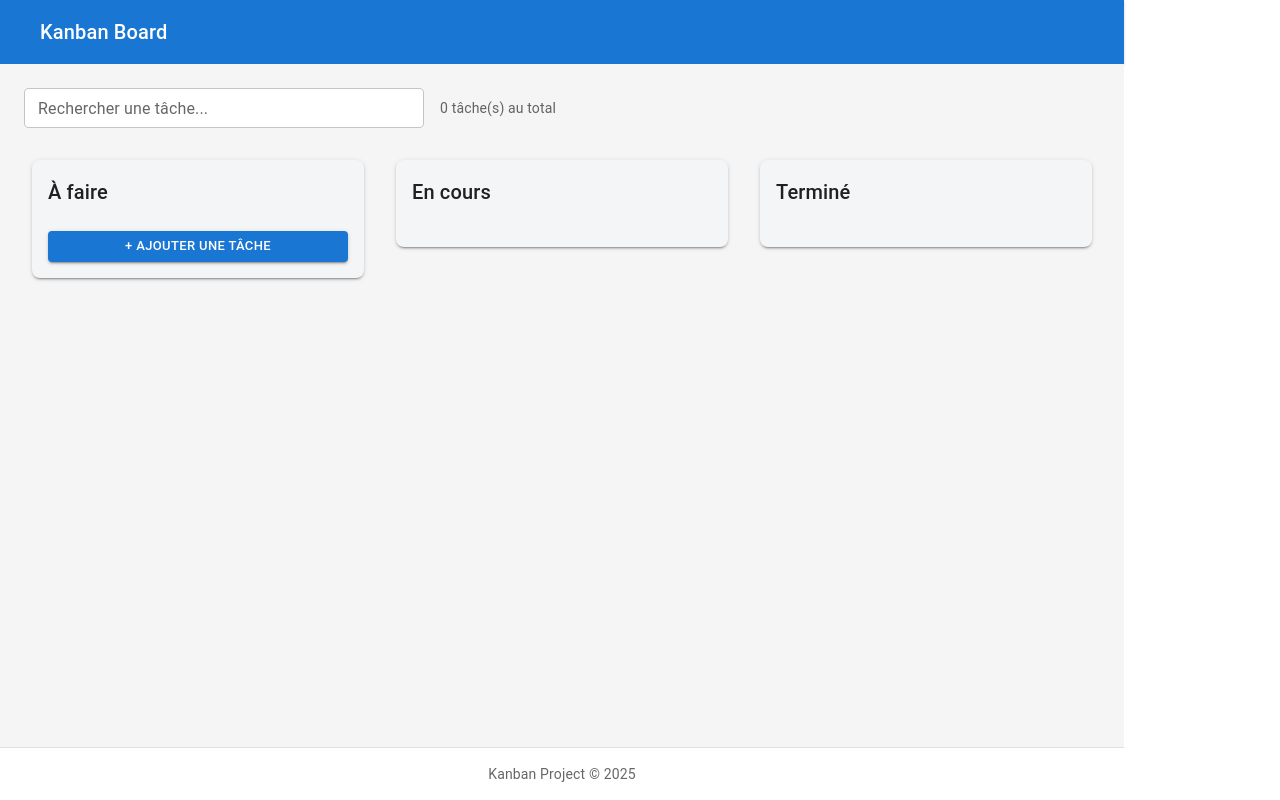
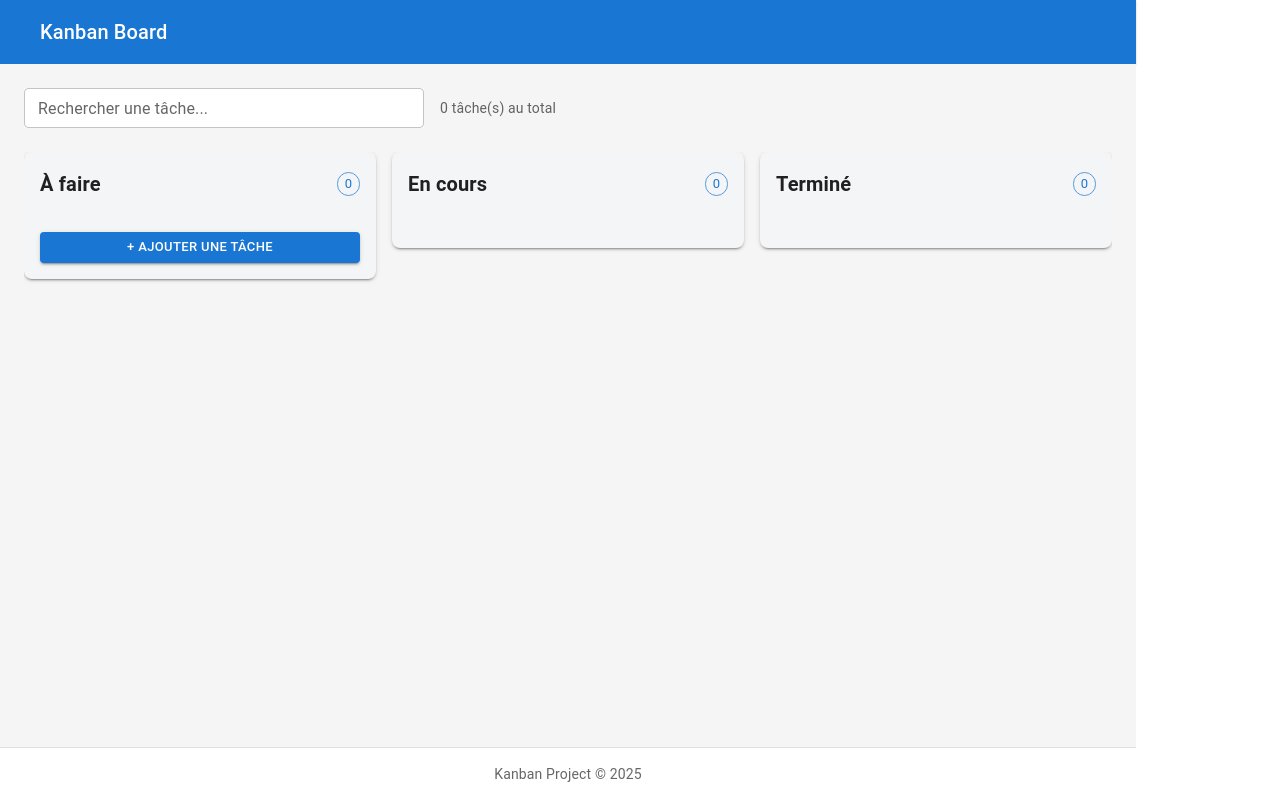
Before and after one commit to tianajoelle/projet-ari, a React (Vite) app in the folder kanban-project/: page / in a window 1280 px wide. Built offline with nearby package versions, Linux system fonts and the light colour scheme; some icons are missing.

Commit message:
feat: refactoring kanbanList

```diff
--- a/kanban-project/src/components/KanbanList.jsx
+++ b/kanban-project/src/components/KanbanList.jsx
@@ -1,65 +1,69 @@
-import React, { useState } from 'react';
-import { Paper, Typography, Button, Box } from '@mui/material';
+import { useState } from 'react';
+import { Paper, Typography, Button, Box, Chip } from '@mui/material';
 import TaskForm from './TaskForm';
 import TaskCard from './TaskCard';
 
-export default function KanbanList({ title, columns=[] }) {
+export default function KanbanList({
+  title,
+  tasks = [],
+  columns = [],
+  onAddTask,
+  onUpdateTask,
+  onDeleteTask
+}) {
   const [isFormOpen, setIsFormOpen] = useState(false);
-  const [tasks, setTasks] = useState([]);
 
   const handleAddTask = (task) => {
     const newTask = {
-      id: Date.now(),
       titre: task.titre,
       description: task.description,
       statut: title,
-      dateCreation: new Date().toLocaleDateString(),
+      dateCreation: new Date().toLocaleDateString('fr-FR'),
     };
-    setTasks((prev) => [...prev, newTask]);
+    onAddTask(newTask);
     setIsFormOpen(false);
-  };
-
-  const handleUpdateTask = (updatedTask) => {
-    setTasks((prev) =>
-      prev.map((t) => (t.id === updatedTask.id ? updatedTask : t))
-    );
-  };
-
-  const handleDeleteTask = (taskToDelete) => {
-    setTasks((prev) => prev.filter((t) => t.id !== taskToDelete.id));
   };
 
   return (
     <Paper
       elevation={2}
       sx={{
-        width: 300,
+        minWidth: 320,
+        width: 320,
         p: 2,
-        m: 1,
         backgroundColor: '#f4f5f7',
         borderRadius: 2,
         display: 'flex',
         flexDirection: 'column',
-        height: '100%',
+        maxHeight: 'calc(100vh - 200px)',
       }}
     >
-      <Typography variant="h6" gutterBottom>
-        {title}
-      </Typography>
+      {/* En-tête de la liste */}
+      <Box sx={{ display: 'flex', justifyContent: 'space-between', alignItems: 'center', mb: 2 }}>
+        <Typography variant="h6" fontWeight="600">
+          {title}
+        </Typography>
+        <Chip
+          label={tasks.length}
+          size="small"
+          color="primary"
+          variant="outlined"
+        />
+      </Box>
 
-      {/* Liste des tâches */}
+      {/* Liste des tâches avec scroll */}
       <Box sx={{ flex: 1, overflowY: 'auto', mb: 2 }}>
         {tasks.map((task) => (
           <TaskCard
             key={task.id}
             task={task}
-            onUpdate={handleUpdateTask}
-            onDelete={handleDeleteTask}
+            onUpdate={onUpdateTask}
+            onDelete={() => onDeleteTask(task.id)}
             columns={columns}
           />
         ))}
 
-        {/* Formulaire uniquement pour la liste “À faire” */}
+        {/* Formulaire uniquement pour "À faire" */}
         {title === 'À faire' && isFormOpen && (
           <Box sx={{ mt: 1 }}>
             <TaskForm
@@ -71,13 +75,14 @@ export default function KanbanList({ title, columns=[] }) {
         )}
       </Box>
 
-      {/* Bouton ajouter visible seulement sur “À faire” */}
+      {/* Bouton ajouter (uniquement pour "À faire") */}
       {title === 'À faire' && !isFormOpen && (
         <Button
           variant="contained"
           size="small"
           fullWidth
           onClick={() => setIsFormOpen(true)}
+          sx={{ mt: 'auto' }}
         >
           + Ajouter une tâche
         </Button>
```
